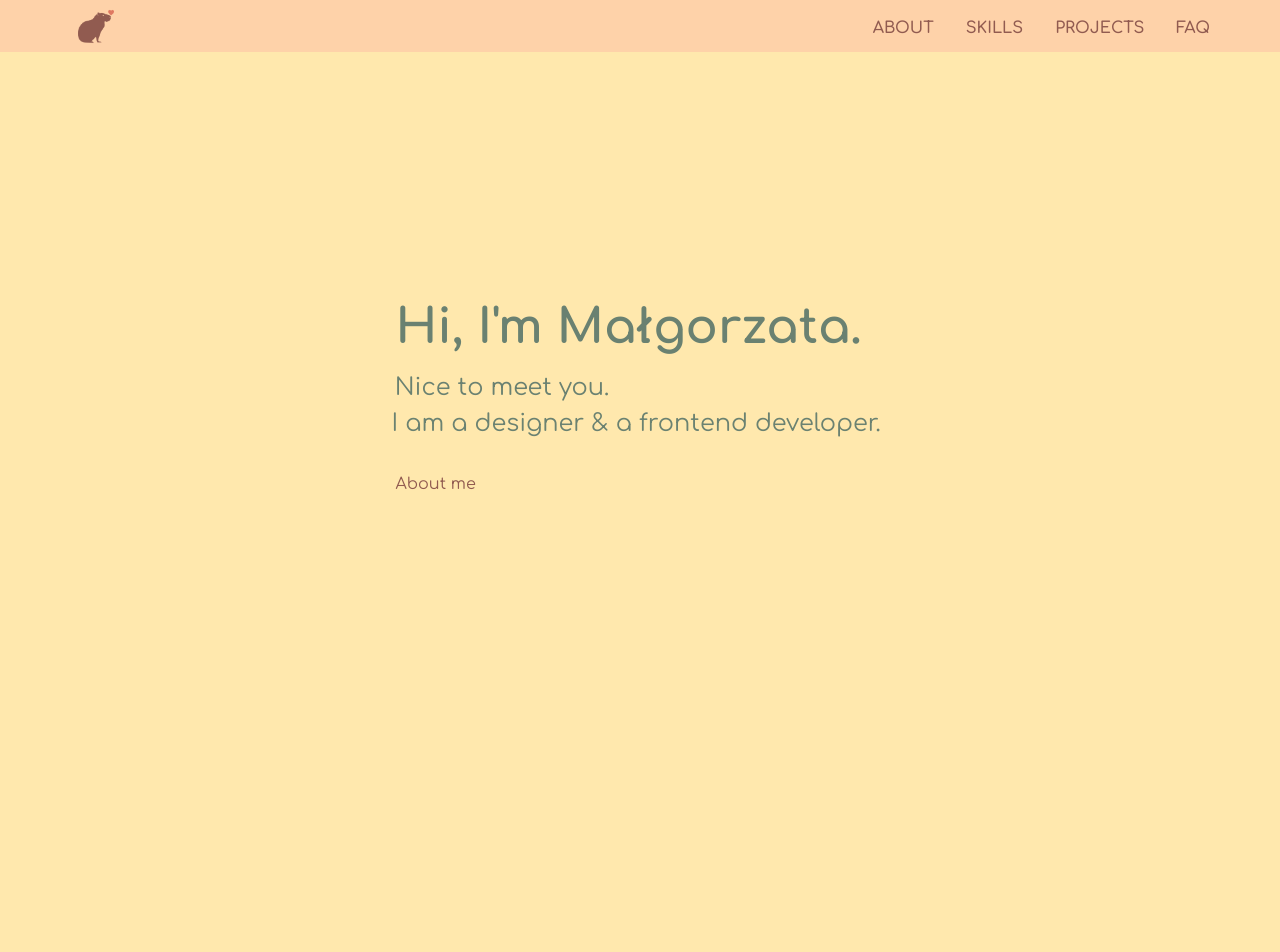
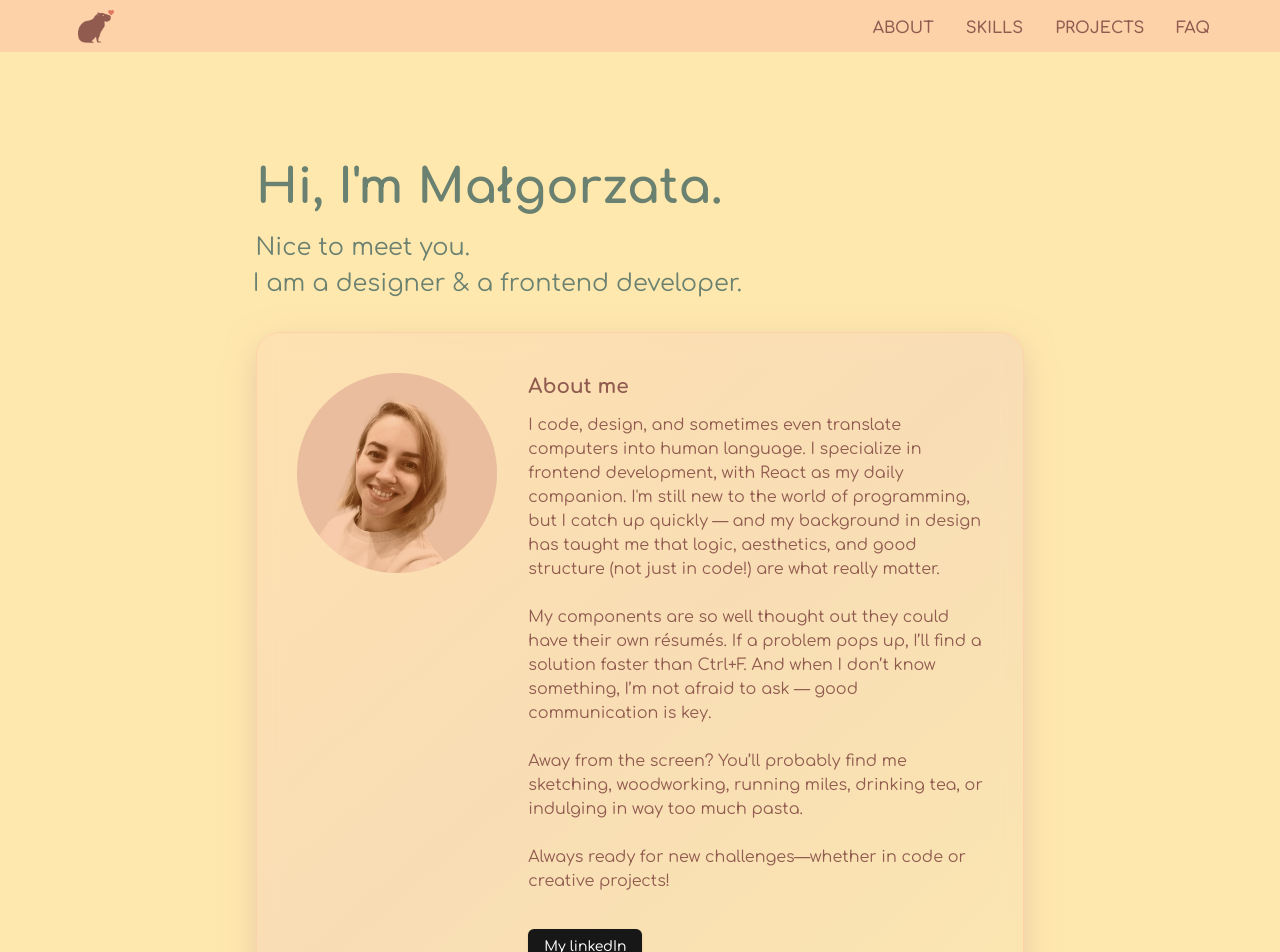
Before and after one commit to karibara/karibara-next-website, a Next.js app: page / in a window 1280 px wide. Shown: the top 952 px of the page. Before the commit the page ends 800 px from the top, so only its background shows below. Built offline with nearby package versions, Linux system fonts and the light colour scheme; what tailwindcss-motion would draw is missing.

Commit message:
WIP: Add text and styling to About me Section

```diff
--- a/src/app/page.tsx
+++ b/src/app/page.tsx
@@ -10,7 +10,9 @@ export default function Home() {
         <WelcomeSection />
 
         {/* ABOUT ME */}
-        <AboutMe />
+        <div>
+          <AboutMe />
+        </div>
       </main>
       <footer className="row-start-3 flex gap-6 flex-wrap items-center justify-center"></footer>
     </div>
--- a/src/components/sections/AboutMe.tsx
+++ b/src/components/sections/AboutMe.tsx
@@ -1,7 +1,54 @@
+"use client";
+
+import Image from "next/image";
+import { Button } from "../ui/button";
+import { GlassCard } from "../ui/GlassCard";
+
 export const AboutMe: React.FC = () => {
   return (
-    <div>
-      <h3>About me</h3>
-    </div>
+    <GlassCard className="grid lg:grid-cols-3 gap-2 max-w-3xl">
+      <div className="w-28 lg:w-full">
+        <Image
+          src="/profilePhoto.png"
+          width="200"
+          height="200"
+          alt="profile photo"
+        />
+      </div>
+      <div className="col-span-2">
+        <h3 className="text-lg lg:text-xl font-bold">About me</h3>
+        <div className="my-3 text-sm lg:text-base">
+          <p>
+            I code, design, and sometimes even translate computers into human
+            language. I specialize in frontend development, with React as my
+            daily companion. I&apos;m still new to the world of programming, but
+            I catch up quickly — and my background in design has taught me that
+            logic, aesthetics, and good structure (not just in code!) are what
+            really matter.
+          </p>
+          <p className="py-6">
+            My components are so well thought out they could have their own
+            résumés. If a problem pops up, I’ll find a solution faster than
+            Ctrl+F. And when I don’t know something, I’m not afraid to ask —
+            good communication is key.
+          </p>
+          <p>
+            Away from the screen? You’ll probably find me sketching,
+            woodworking, running miles, drinking tea, or indulging in way too
+            much pasta.
+          </p>
+          <p className="py-6">
+            Always ready for new challenges—whether in code or creative
+            projects!
+          </p>
+        </div>
+        <Button>My linkedIn</Button>
+      </div>
+    </GlassCard>
   );
 };
+
+// I code, design, and sometimes even translate computers into human language. I specialize in frontend development, with React as my daily companion. I’m still new to the world of programming, but I catch on quickly—and my background in design has taught me that logic, aesthetics, and good structure (not just in code!) are what really matter.
+// My components are so well thought out they could have their own résumés. If a problem pops up, I’ll find a solution faster than Ctrl+F. And when I don’t know something, I’m not afraid to ask—good communication is key.
+// Away from the screen? You’ll probably find me sketching, woodworking, running miles, drinking tea, or indulging in way too much pasta.
+// Always ready for new challenges—whether in code or creative projects!
--- a/tailwind.config.ts
+++ b/tailwind.config.ts
@@ -18,7 +18,10 @@ export default {
         wineKari: "hsl(10, 29%, 44%)",
         roseKari: "hsl(11, 66%, 63%)",
         peachKari: "hsl(29, 98%, 83%)",
-        mintKari: "hsl(140, 10%, 46%)",
+        mintKari: {
+          DEFAULT: "hsl(140, 10%, 46%)",
+          light: "hsl(117, 16%, 76%)",
+        },
         magentaKari: "hsl(350, 66%, 63%)",
         background: "hsl(var(--background))",
         foreground: "hsl(var(--foreground))",
```
Also changed, not shown: public/profilePhoto.png (added).
